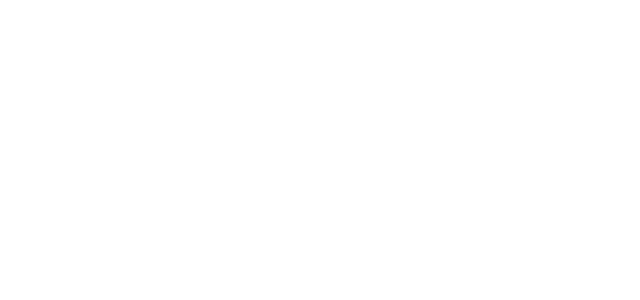
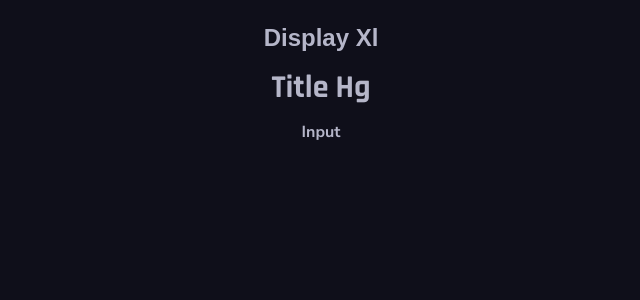
Before and after one commit to Edu-2de/fullstack-work-node, a React (Vite) app in the folder eventpass-web/: page / in a window 1280 px wide. Shown: the top 300 px of the page, without its empty margins (319-959 px from the left). Built offline with nearby package versions, Linux system fonts and the light colour scheme; a web font is replaced by a local one.

Commit message:
feat: update package.json dependencies and add tailwind-merge
feat: enhance App component with Text component for better typography

refactor: improve Text component to support color variants and clean up props

style: adjust CSS variables for gray colors and set body background color

```diff
--- a/eventpass-web/src/App.tsx
+++ b/eventpass-web/src/App.tsx
@@ -1,7 +1,19 @@
+import Text from "./components/text";
+
 function App() {
     return (
         <>
-            <div className="hero"></div>
+            <div className="w-full flex flex-col items-center gap-2 bg-gray-100 mt-5">
+                <Text as="h2" variant="display-xl" weight="bold">
+                    Display Xl
+                </Text>
+                <Text as="h1" variant="title-hg" weight="bold">
+                    Title Hg
+                </Text>
+                <Text as="p" variant="input-text" weight="bold">
+                    Input
+                </Text>
+            </div>
         </>
     );
 }
--- a/eventpass-web/src/components/text.tsx
+++ b/eventpass-web/src/components/text.tsx
@@ -2,54 +2,62 @@
 import { tv, type VariantProps } from "tailwind-variants";
 
 const textVariants = tv({
-    base: "text-white",
     variants: {
         variant: {
-            "display-xl": "font-display text-2xl",
-            "display-lg": "font-display text-xl",
-            "display-md": "font-display text-base",
+            "display-xl": "font-display text-2xl leading-normal",
+            "display-lg": "font-display text-xl leading-normal",
+            "display-md": "font-display text-base leading-normal",
 
-            "title-hg": "font-title text-[2rem] font-bold",
-            "title-xl": "font-title text-2xl font-bold",
-            "title-lg": "font-title text-xl font-bold",
-            "title-xs": "font-title text-xs font-normal",
+            "title-hg": "font-title text-[2rem] leading-normal",
+            "title-xl": "font-title text-2xl leading-normal",
+            "title-lg": "font-title text-xl leading-normal",
+            "title-xs": "font-title text-xs leading-normal",
 
-            "input-text": "font-body text-[1rem] leading-6",
-            "text-md": "font-body text-[1rem] leading-[160%]",
-            "text-sm": "font-body text-[0.875rem] leading-[160%]",
-            "text-xs": "font-body text-[0.75rem] leading-[160%]",
+            "input-text": "font-body text-base leading-6",
+            "text-md": "font-body text-base leading-[160%]",
+            "text-sm": "font-body text-sm leading-[160%]",
+            "text-xs": "font-body text-xs leading-[160%]",
         },
         weight: {
             regular: "font-normal",
             bold: "font-bold",
         },
+        color: {
+            main: "text-gray-700",
+            secondary: "text-gray-600",
+            ghost: "text-gray-500",
+            selected: "text-purple-light",
+            button: "text-white",
+        },
     },
     defaultVariants: {
         variant: "text-md",
         weight: "regular",
+        color: "secondary",
     },
 });
 
 interface TextProps extends VariantProps<typeof textVariants> {
-    as?: keyof React.JSX.IntrinsicElements;
+    as?: React.ElementType;
     className?: string;
     children?: React.ReactNode;
 }
 
 export default function Text({
-    as = "span",
+    as: Component = "span",
     className,
     variant,
+    color,
     weight,
     children,
     ...props
 }: TextProps) {
-    return React.createElement(
-        as,
-        {
-            className: textVariants({ variant, weight, className }),
-            ...props,
-        },
-        children,
+    return (
+        <Component
+            className={textVariants({ variant, weight, color, className })}
+            {...props}
+        >
+            {children}
+        </Component>
     );
 }
--- a/eventpass-web/src/index.css
+++ b/eventpass-web/src/index.css
@@ -10,7 +10,7 @@
     --color-gray-400: #45455f;
     --color-gray-500: #7a7b9f;
     --color-gray-600: #b5b6c9;
-    --color-gray-700: #e4e5ec;
+    --color-gray-700: #e5e2e9;
     --color-white: #ffffff;
     --color-error-base: #d04048;
     --color-error-light: #f77980;
@@ -19,3 +19,7 @@
     --font-title: "Rajdhani", sans-serif;
     --font-body: "Nunito Sans", sans-serif;
 }
+
+body {
+    background-color: var(--color-gray-100);
+}
```
Also changed, not shown: eventpass-web/package.json (+3 -37 lines), 1 other file (tests, documents, lock files or other folders).
